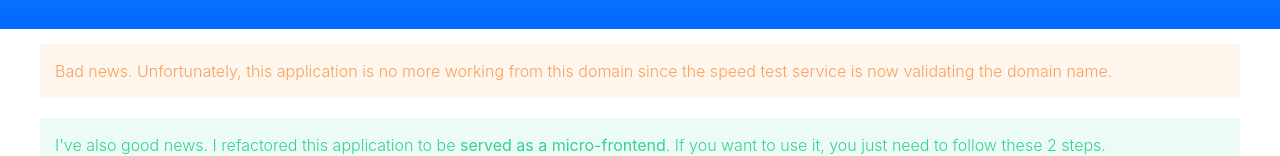
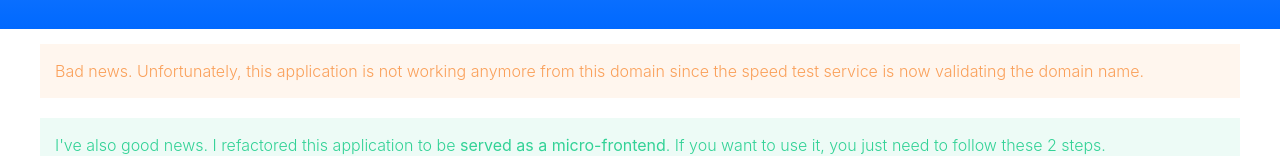
Before and after one commit to marcomontalbano/speedtest-for-digitalocean, a React (Create React App) app: page / in a window 1280 px wide. Shown: the part 290-446 px from the top of the page. Built offline with nearby package versions, Linux system fonts and the light colour scheme; what flux would draw is missing.

Commit message:
Update README.md

```diff
--- a/bookmark.js
+++ b/bookmark.js
@@ -5,7 +5,8 @@ var l = document.createElement('link');
 l.href = 'https://cdn.jsdelivr.net/gh/marcomontalbano/speedtest-for-digitalocean@latest/static/css/main.css';
 l.rel = 'stylesheet';
 
-document.body.setAttribute('id', 'st4do-root');
 document.head.innerHTML = '';
 document.body.innerHTML = '';
+
+document.body.setAttribute('id', 'st4do-root');
 document.head.append(s, l);
--- a/src/app/components/Disclaimer.js
+++ b/src/app/components/Disclaimer.js
@@ -6,7 +6,7 @@ export const Disclaimer = () => {
     return (
         <div className="Disclaimer uk-container">
             <div className="uk-alert-warning uk-alert">
-                <p>Bad news. Unfortunately, this application is no more working from this domain since the speed test service is now validating the domain name.</p>
+                <p>Bad news. Unfortunately, this application is not working anymore from this domain since the speed test service is now validating the domain name.</p>
             </div>
 
             <div className="uk-alert-success uk-alert">
```
Also changed, not shown: 1 other file (tests, documents, lock files or other folders).
